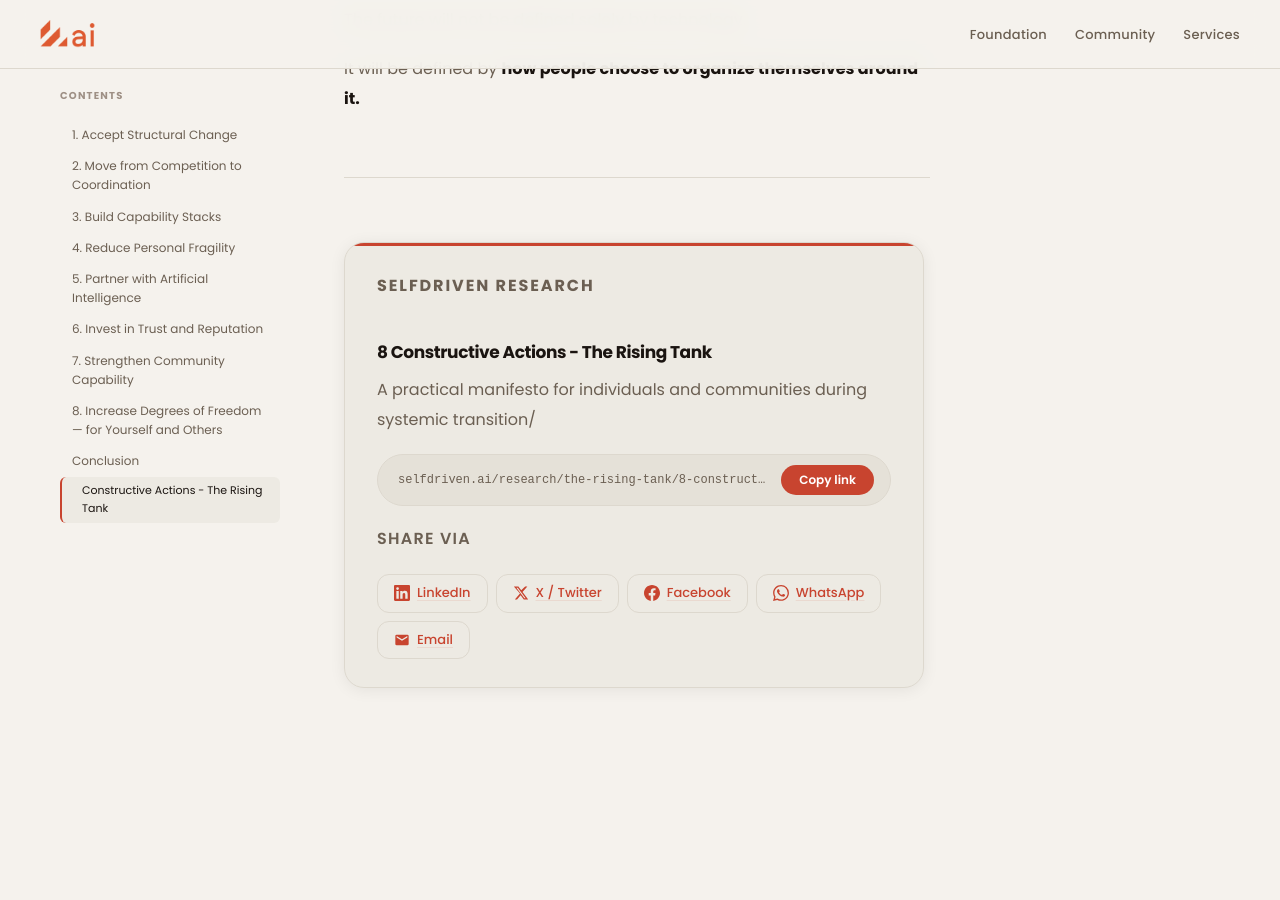
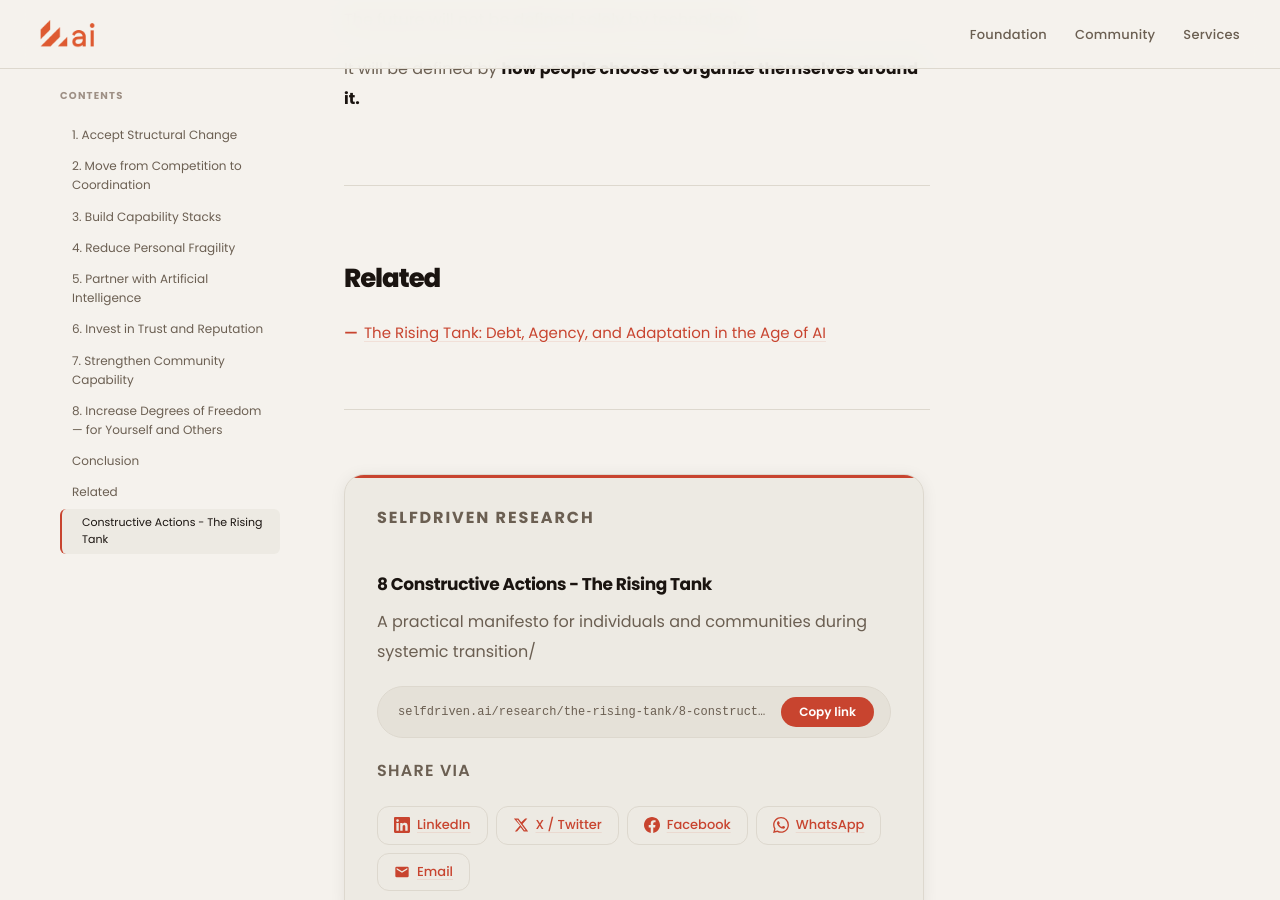
Before and after one commit to selfdriven-foundation/selfdriven-ai, a Jekyll site: the page built from docs/pages/research-the-rising-tank-8-constructive-actions.md, in a window 1280 px wide and 900 px high, scrolled down 5854 px. Built offline with Jekyll 4.4.1, drawn with Linux system fonts in a browser that asks for light colours; before the commit the page ends 6702 px from its top, so only the background shows below that.

Commit message:
rising-tank

```diff
--- a/docs/pages/research-the-rising-tank-8-constructive-actions.md
+++ b/docs/pages/research-the-rising-tank-8-constructive-actions.md
@@ -156,6 +156,9 @@ By building capability, coordination, trust, and degrees of freedom, individuals
 The future will not be defined solely by technology.
 
 It will be defined by **how people choose to organize themselves around it.**
+
+## Related
+- [ The Rising Tank: Debt, Agency, and Adaptation in the Age of AI](/research/the-rising-tank)
 
 ---
 
```
Also changed, not shown: docs/pages/research-the-rising-tank.md (line endings or trailing spaces).
